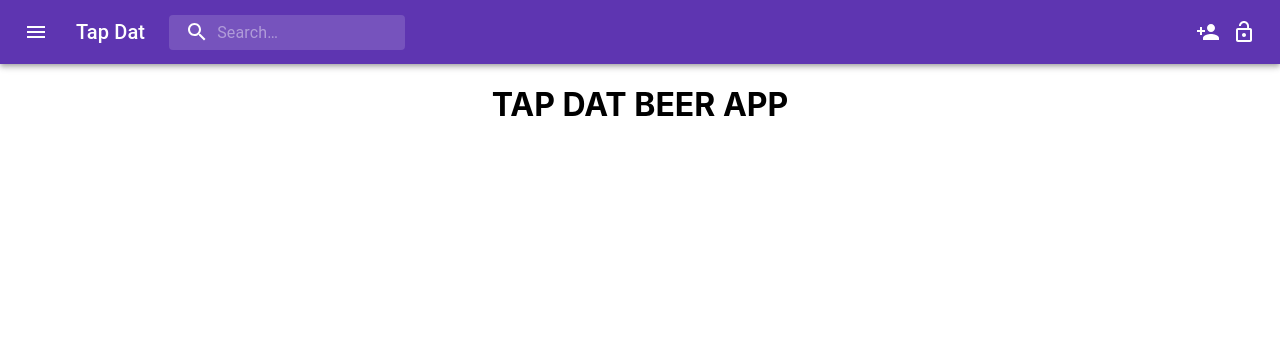
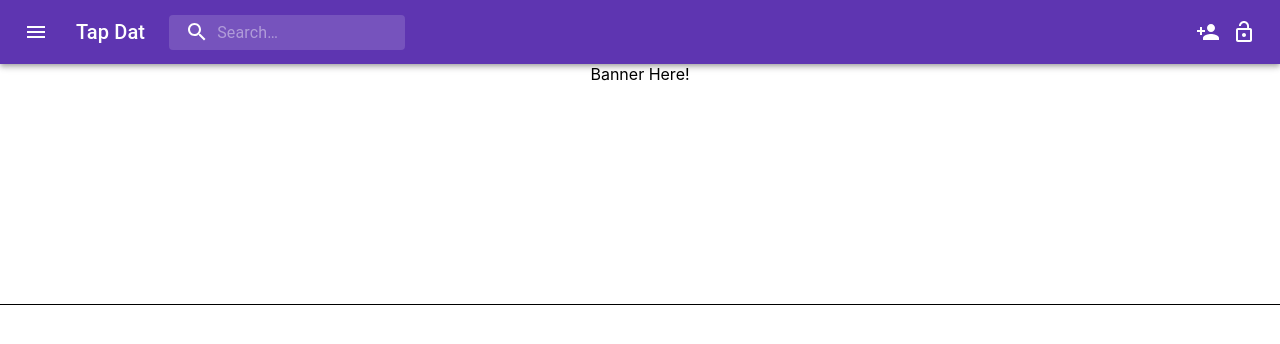
Before and after one commit to mackwill/tap-dat-beer-app, a React (Create React App) app: page / in a window 1280 px wide. Shown: the top 344 px of the page. Built offline with nearby package versions, Linux system fonts and the light colour scheme.

Commit message:
Added blank banner

```diff
--- a/src/App.js
+++ b/src/App.js
@@ -6,6 +6,7 @@ import axios from "axios";
 
 import "./App.css";
 import Register from "./components/Register/Register";
+import Banner from "./components/Banner/Banner";
 
 function App() {
   const [registerOpen, setRegisterOpen] = useState(false);
@@ -150,7 +151,7 @@ function App() {
         handleClose={handleRegisterClose}
         onSubmit={handleRegisterSubmit}
       />
-      <h1>TAP DAT BEER APP</h1>
+      <Banner />
     </div>
   );
 }
--- /dev/null
+++ b/src/components/Banner/Banner.jsx
@@ -0,0 +1,26 @@
+import React from "react";
+import Box from "@material-ui/core/Box";
+import { makeStyles } from "@material-ui/core/styles";
+
+import { Paper, Container } from "@material-ui/core";
+
+const useStyles = makeStyles((theme) => ({
+  root: {
+    display: "flex",
+    flexWrap: "wrap",
+    "& > *": {
+      margin: 0,
+      width: "100%",
+      height: "15rem",
+    },
+  },
+}));
+
+export default function Banner() {
+  const classes = useStyles();
+  return (
+    <Box className={classes.root} width={1} p={0} borderBottom={1}>
+      <Container>Banner Here!</Container>
+    </Box>
+  );
+}
--- a/src/components/Navbar/Navbar.jsx
+++ b/src/components/Navbar/Navbar.jsx
@@ -32,7 +32,7 @@ const theme = createMuiTheme({
       light: "#637bfe",
       main: "#3d5afe",
       dark: "#2a3eb1",
-      contrastText: "#000",
+      contrastText: "#fff",
     },
   },
 });
```
